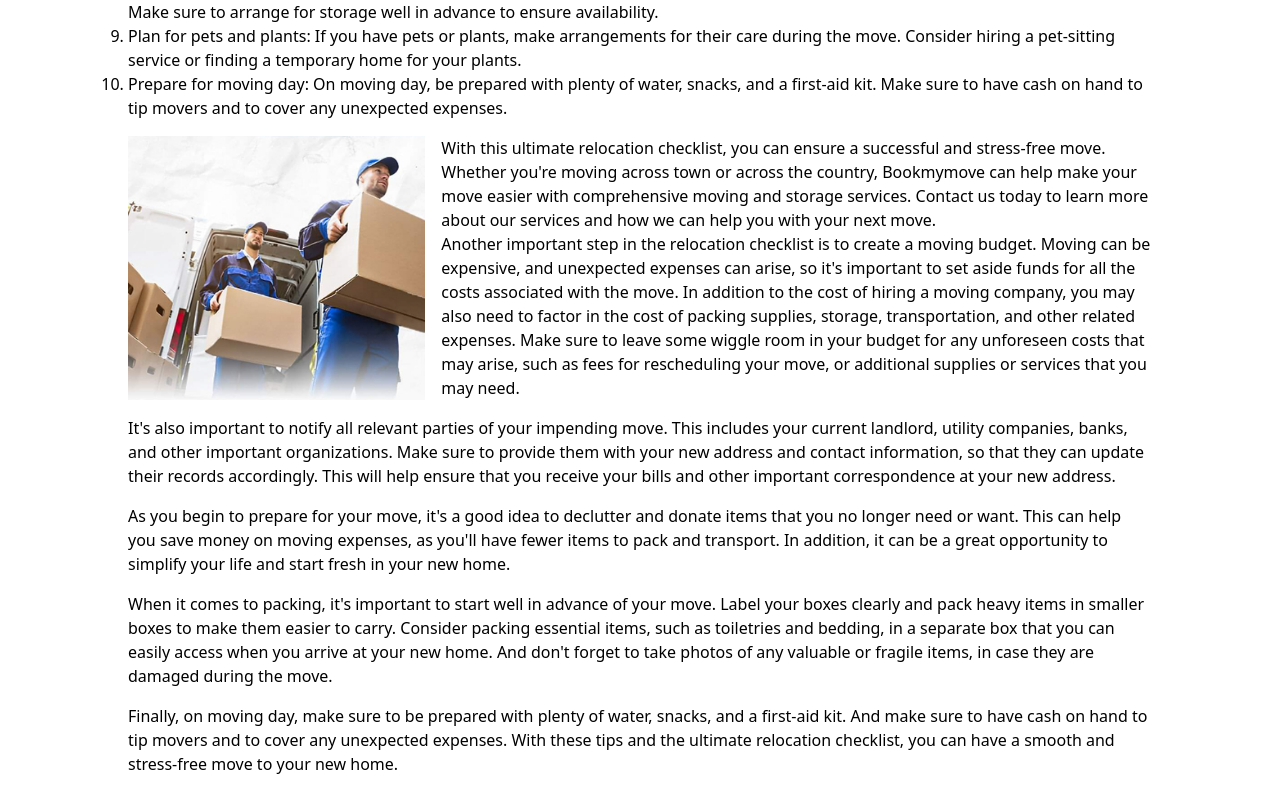
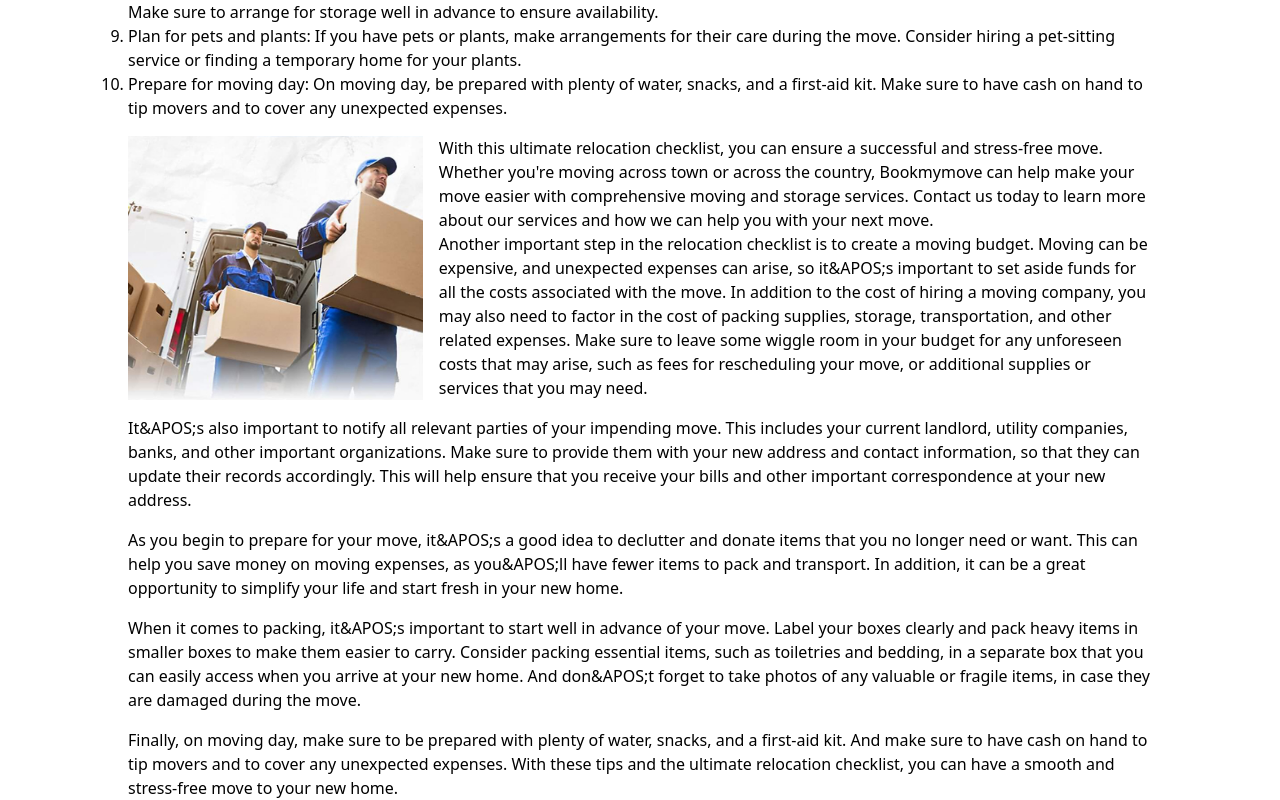
Before and after one commit to shafeequeot/bookmymove, a Next.js app: page /blogs/ultimateRelocation in a window 1280 px wide. Shown: the part 541-1341 px from the top of the page. Before the commit the page ends 1317 px from the top, so only its background shows below. Built offline with nearby package versions, Linux system fonts and the light colour scheme.

Commit message:
git error solved

```diff
--- a/pages/blogs/ultimateRelocation.jsx
+++ b/pages/blogs/ultimateRelocation.jsx
@@ -26,7 +26,7 @@ function UltimateRelocationCheckLists() {
             <div className='flex'>
                 <div></div>
                 <div>
-                Moving can be an exciting and overwhelming experience, but with proper planning and preparation, it can also be a breeze. To help ensure a successful move, we've put together the ultimate relocation checklist, covering everything you need to know before you start packing.
+                Moving can be an exciting and overwhelming experience, but with proper planning and preparation, it can also be a breeze. To help ensure a successful move, we&apos;ve put together the ultimate relocation checklist, covering everything you need to know before you start packing.
                 </div>
             </div>
 
@@ -50,10 +50,10 @@ function UltimateRelocationCheckLists() {
             <Image src="/img/moving tips.jpg" alt="Moving? do you know this?" width={1800} height={950} />
             <div>
             <p>
-            With this ultimate relocation checklist, you can ensure a successful and stress-free move. Whether you're moving across town or across the country, Bookmymove can help make your move easier with comprehensive moving and storage services. Contact us today to learn more about our services and how we can help you with your next move.
+            With this ultimate relocation checklist, you can ensure a successful and stress-free move. Whether you&apos;re moving across town or across the country, Bookmymove can help make your move easier with comprehensive moving and storage services. Contact us today to learn more about our services and how we can help you with your next move.
             </p>
             <p>
-            Another important step in the relocation checklist is to create a moving budget. Moving can be expensive, and unexpected expenses can arise, so it's important to set aside funds for all the costs associated with the move. In addition to the cost of hiring a moving company, you may also need to factor in the cost of packing supplies, storage, transportation, and other related expenses. Make sure to leave some wiggle room in your budget for any unforeseen costs that may arise, such as fees for rescheduling your move, or additional supplies or services that you may need.
+            Another important step in the relocation checklist is to create a moving budget. Moving can be expensive, and unexpected expenses can arise, so it&APOS;s important to set aside funds for all the costs associated with the move. In addition to the cost of hiring a moving company, you may also need to factor in the cost of packing supplies, storage, transportation, and other related expenses. Make sure to leave some wiggle room in your budget for any unforeseen costs that may arise, such as fees for rescheduling your move, or additional supplies or services that you may need.
             </p>
             </div>
             </div>
@@ -62,15 +62,15 @@ function UltimateRelocationCheckLists() {
 
 
             <p>
-            It's also important to notify all relevant parties of your impending move. This includes your current landlord, utility companies, banks, and other important organizations. Make sure to provide them with your new address and contact information, so that they can update their records accordingly. This will help ensure that you receive your bills and other important correspondence at your new address.
+            It&APOS;s also important to notify all relevant parties of your impending move. This includes your current landlord, utility companies, banks, and other important organizations. Make sure to provide them with your new address and contact information, so that they can update their records accordingly. This will help ensure that you receive your bills and other important correspondence at your new address.
             </p>
 
             <p>
-            As you begin to prepare for your move, it's a good idea to declutter and donate items that you no longer need or want. This can help you save money on moving expenses, as you'll have fewer items to pack and transport. In addition, it can be a great opportunity to simplify your life and start fresh in your new home.
+            As you begin to prepare for your move, it&APOS;s a good idea to declutter and donate items that you no longer need or want. This can help you save money on moving expenses, as you&APOS;ll have fewer items to pack and transport. In addition, it can be a great opportunity to simplify your life and start fresh in your new home.
             </p>
 
             <p>
-            When it comes to packing, it's important to start well in advance of your move. Label your boxes clearly and pack heavy items in smaller boxes to make them easier to carry. Consider packing essential items, such as toiletries and bedding, in a separate box that you can easily access when you arrive at your new home. And don't forget to take photos of any valuable or fragile items, in case they are damaged during the move.
+            When it comes to packing, it&APOS;s important to start well in advance of your move. Label your boxes clearly and pack heavy items in smaller boxes to make them easier to carry. Consider packing essential items, such as toiletries and bedding, in a separate box that you can easily access when you arrive at your new home. And don&APOS;t forget to take photos of any valuable or fragile items, in case they are damaged during the move.
             </p>
 
             <p>
```
